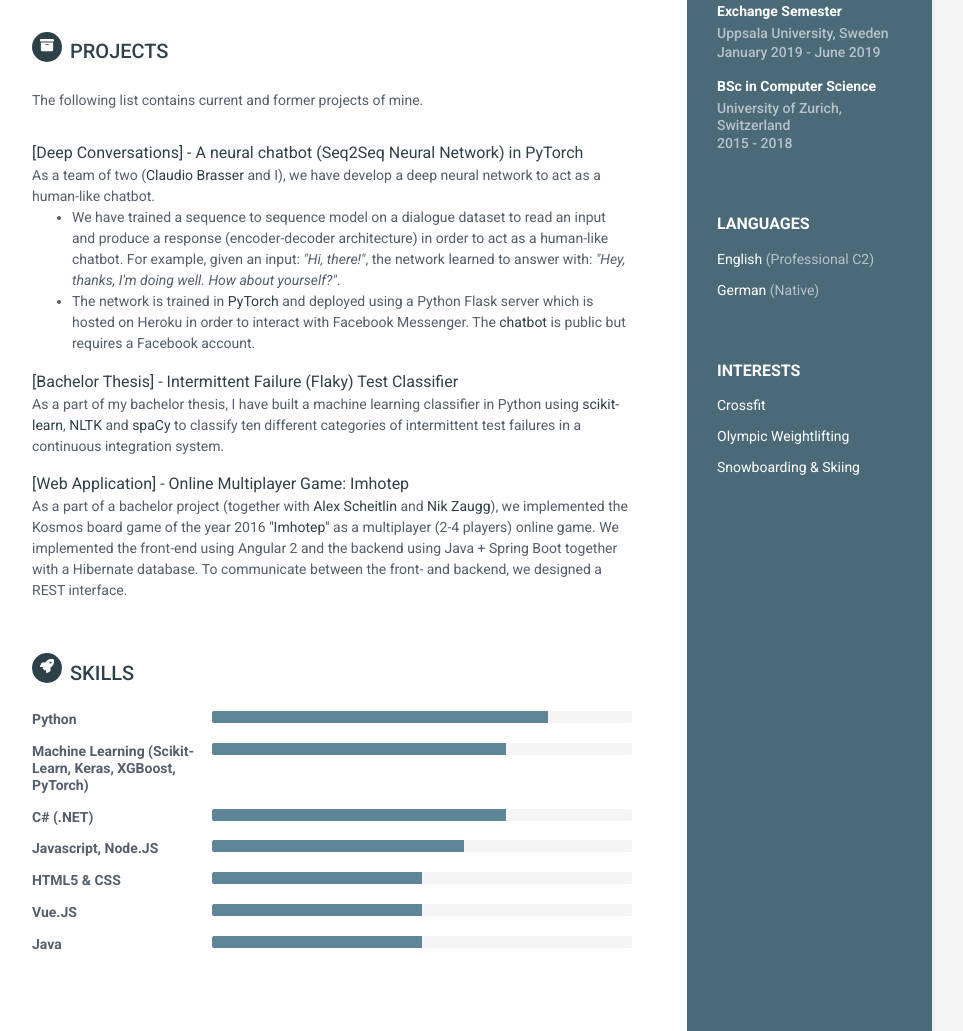
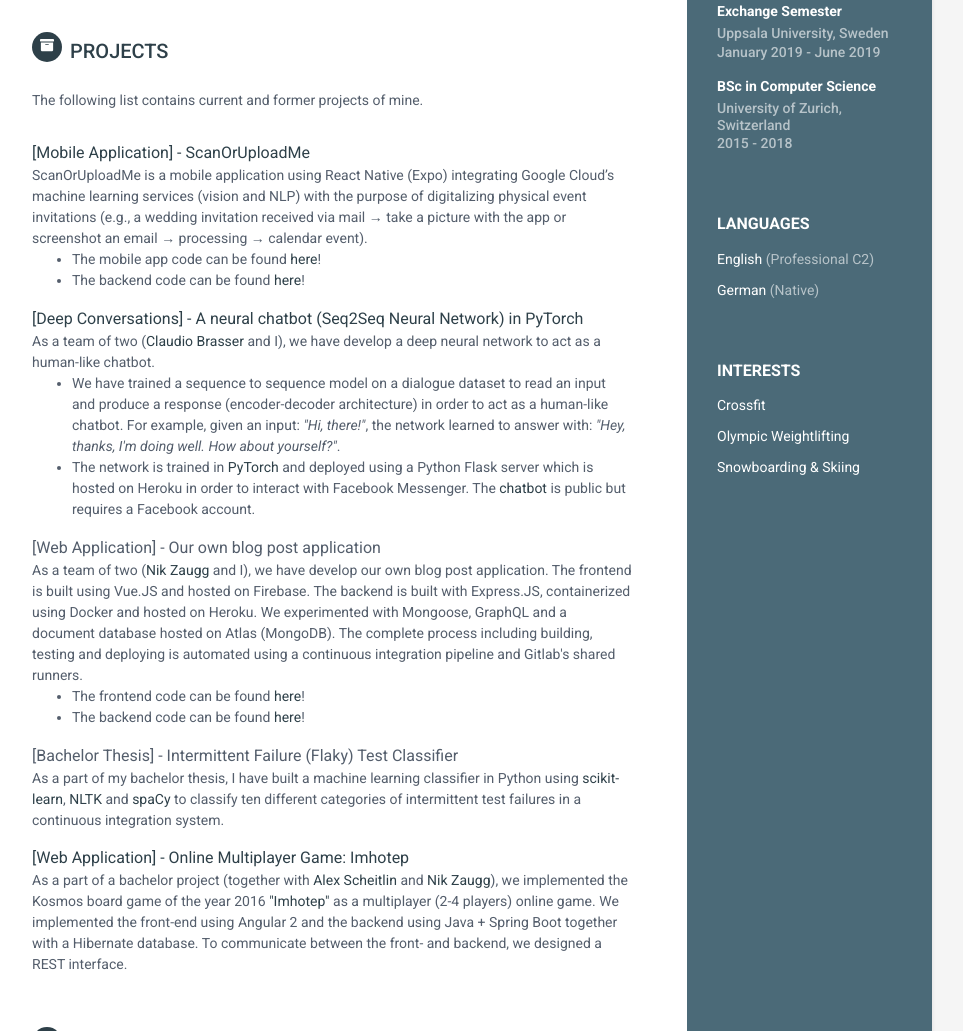
Before and after one commit to meck93/meck93.github.io, a plain HTML site: page index.html in a window 1280 px wide. Shown: the part 849-1880 px from the top of the page, without its empty margins (188-1151 px from the left). Drawn offline with Linux system fonts and the light colour scheme.

Commit message:
added: two recent projects (ScanOrUploadMe, NIZR)

```diff
--- a/index.html
+++ b/index.html
@@ -306,6 +306,43 @@
           <div class="item">
             <span class="project-title"
               ><a
+                href="https://github.com/meck93/ScanOrUploadMe"
+                target="_blank"
+                >[Mobile Application] - ScanOrUploadMe</a
+              ></span
+            >
+            <div></div>
+            <span class="project-tagline"
+              >ScanOrUploadMe is a mobile application using React Native (Expo)
+              integrating Google Cloud’s machine learning services (vision and
+              NLP) with the purpose of digitalizing physical event invitations
+              (e.g., a wedding invitation received via mail → take a picture
+              with the app or screenshot an email → processing → calendar
+              event).
+              <ul>
+                <li>
+                  The mobile app code can be found
+                  <a
+                    href="https://github.com/meck93/ScanOrUploadMe/tree/master/app"
+                    target="_blank"
+                    >here</a
+                  >!
+                </li>
+                <li>
+                  The backend code can be found
+                  <a
+                    href="https://github.com/meck93/ScanOrUploadMe/tree/master/server"
+                    target="_blank"
+                    >here</a
+                  >!
+                </li>
+              </ul></span
+            >
+          </div>
+
+          <div class="item">
+            <span class="project-title"
+              ><a
                 href="https://github.com/meck93/pytorch_chatbot_api"
                 target="_blank"
                 >[Deep Conversations] - A neural chatbot (Seq2Seq Neural
@@ -348,10 +385,43 @@
 
           <div class="item">
             <span class="project-title"
-              ><a href="#" target="_blank"
-                >[Bachelor Thesis] - Intermittent Failure (Flaky) Test
-                Classifier</a
-              ></span
+              >[Web Application] - Our own blog post application</span
+            >
+            <div></div>
+            <span class="project-tagline"
+              >As a team of two (<a
+                href="https://github.com/nikzaugg"
+                target="_blank"
+                >Nik Zaugg</a
+              >
+              and I), we have develop our own blog post application. The
+              frontend is built using Vue.JS and hosted on Firebase. The backend
+              is built with Express.JS, containerized using Docker and hosted on
+              Heroku. We experimented with Mongoose, GraphQL and a document
+              database hosted on Atlas (MongoDB). The complete process including
+              building, testing and deploying is automated using a continuous
+              integration pipeline and Gitlab's shared runners.
+              <ul>
+                <li>
+                  The frontend code can be found
+                  <a href="https://gitlab.com/nizr/nizr-vue" target="_blank"
+                    >here</a
+                  >!
+                </li>
+                <li>
+                  The backend code can be found
+                  <a href="https://gitlab.com/nizr/nizr-backend" target="_blank"
+                    >here</a
+                  >!
+                </li>
+              </ul></span
+            >
+          </div>
+
+          <div class="item">
+            <span class="project-title"
+              >[Bachelor Thesis] - Intermittent Failure (Flaky) Test
+              Classifier</span
             >
             <div></div>
             <span class="project-tagline"
```
